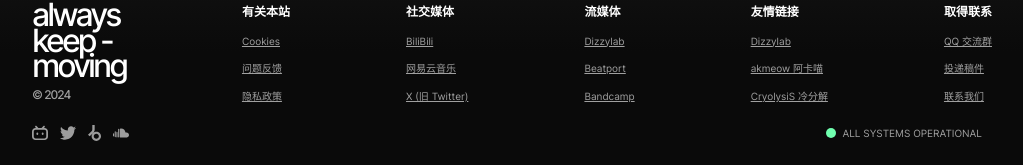
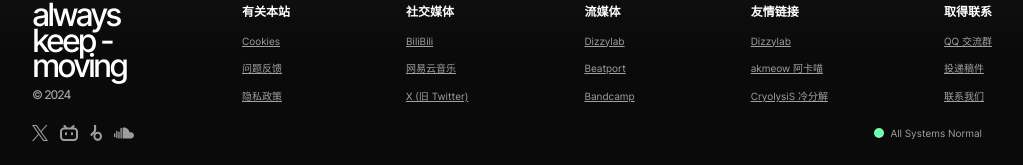
Before and after one commit to alwayskeepmoving/alwayskeepmoving.net, a Vue app: page / in a window 1280 px wide. Shown: the part 710-875 px from the top of the page, without its empty margins (128-1151 px from the left). Built offline with nearby package versions, Linux system fonts and the light colour scheme; a web font is replaced by a local one.

Commit message:
Fixxxxxxxed

```diff
--- a/src/assets/js/main.js
+++ b/src/assets/js/main.js
@@ -233,7 +233,7 @@ document.addEventListener("DOMContentLoaded", function () {
     var cookiesLink = document.getElementById("cookies");
     if (cookiesLink) {
         cookiesLink.addEventListener("click", function () {
-            this.innerHTML = "🍪🍪🍪";
+            this.innerHTML = "🍪🍪";
             setTimeout(() => {
                 this.innerHTML = "Cookies";
             }, 1000);
--- a/src/components/MainFooter.vue
+++ b/src/components/MainFooter.vue
@@ -48,13 +48,14 @@
             <div class="bottom">
                 <div class="footer-logobox">
                     <div>
+                        <a :href="sociallinks.twitter"><img class="footer-logo" src="/img/social/x.svg"
+                                title="在 Twiter 上关注我们"></a>
+                    </div>
+                    <div>
                         <a :href="sociallinks.bilibili"><img class="footer-logo" src="/img/social/bilibili.svg"
                                 title="在 BiliBili 上关注我们"></a>
                     </div>
-                    <div>
-                        <a :href="sociallinks.twitter"><img class="footer-logo" src="/img/social/twitter.svg"
-                                title="在 Twiter 上关注我们"></a>
-                    </div>
+
                     <div>
                         <a :href="sociallinks.beatport_link"><img class="footer-logo" src="/img/social/beatport.svg"
                                 title="在 Beatport 上关注我们"></a>
@@ -87,7 +88,7 @@ const sociallinks = {
     twitter: "https://twitter.com/ayskeepmoving"
 }
 
-const status = "All systems operational";
+const status = "All Systems Normal";
 </script>
 
 <style scoped>
@@ -221,7 +222,6 @@ const status = "All systems operational";
     justify-content: center;
     height: 30px;
     width: auto;
-    text-transform: uppercase;
     font-size: 10px;
     font-weight: 400;
     margin-left: auto;
```
Also changed, not shown: public/img/social/bilibili.svg, public/img/social/soundcloud.svg.
